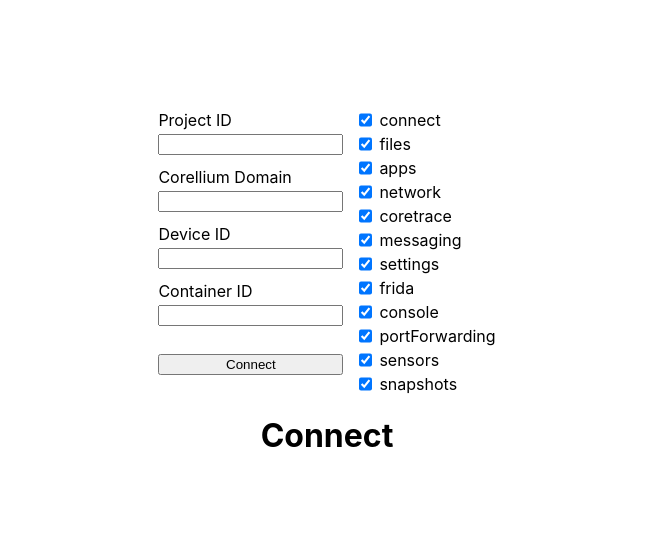
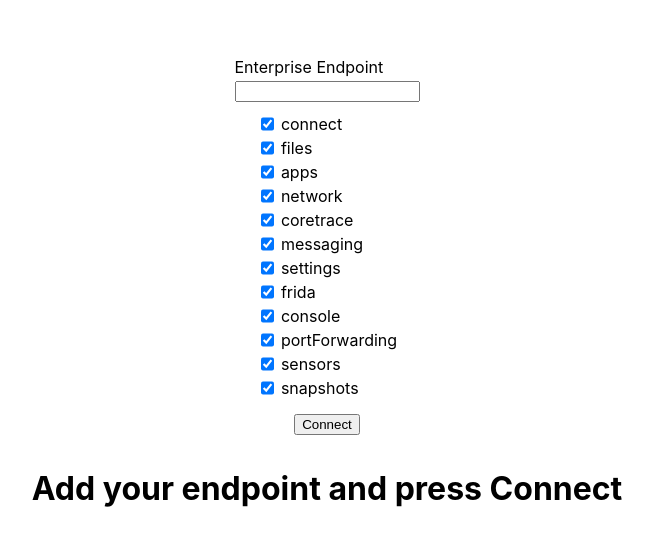
Before and after one commit to corellium/webplayer-client-examples, a Next.js app in the folder webplayer-example-next/: page / in a window 1280 px wide. Shown: the part 107-652 px from the top of the page, without its empty margins (313-966 px from the left). Built offline with nearby package versions, Linux system fonts and the light colour scheme.

Commit message:
CORE_1628: add end to end flow (#5)
* CORE_1628: add end to end flow

* Fix typo

Co-authored-by: Hayden Bleasel <hello@haydenbleasel.com>

```diff
--- a/webplayer-example-next/package.json
+++ b/webplayer-example-next/package.json
@@ -13,6 +13,7 @@
     "lint": "next lint"
   },
   "dependencies": {
+    "@corellium/corellium-api": "^1.5.0",
     "@corellium/corellium-webplayer": "^1.0.11",
     "next": "12.3.1",
     "react": "18.2.0",
--- /dev/null
+++ b/webplayer-example-next/pages/api/createDevice.ts
@@ -0,0 +1,47 @@
+import { NextApiHandler } from 'next';
+// @ts-ignore
+import { Corellium } from '@corellium/corellium-api';
+
+const handler: NextApiHandler = async (req, res) => {
+  const body = typeof req.body === 'string' ? JSON.parse(req.body) : req.body;
+  if (!body.endpoint) {
+    throw new Error('Missing required parameters');
+  }
+  const flavor = 'iphone6';
+  const os = '12.5.6';
+  const apiToken = 'my_api_token'; // Add your API token
+  const endpoint = body.endpoint;
+  const snapshot = 'my_snapshot_id'; // Add your snapshot ID
+
+  try {
+    const corellium = new Corellium({
+      endpoint,
+      apiToken,
+    });
+
+    const project = await corellium.createProject('Webplayer Project');
+
+    await project.setQuotas({
+      cores: 2,
+    });
+
+    const instance = await project.createInstance({
+      name: 'Webplayer Device',
+      flavor,
+      os,
+      bootOptions: {
+        snapshot,
+      },
+    });
+
+    res.status(200).json({
+      instanceId: instance.id,
+      projectId: project.id,
+    });
+  } catch (error: any) {
+    console.error(error);
+    res.status(500).json({ error: `ERROR creating device: ${error.message}` });
+  }
+};
+
+export default handler;
--- a/webplayer-example-next/pages/api/auth.ts
+++ b/webplayer-example-next/pages/api/createSession.ts
@@ -4,8 +4,6 @@
   method?: string;
   error?: string;
 };
-
-const LOGIN_URL = 'https://example.corellium.com/api/v1/webplayer'; // example for this domain would be https://app.corellium.co/api/v1/webplayer in production
 
 const defaultFeatures = {
   powerManagement: true,
@@ -22,7 +20,11 @@
   req: NextApiRequest,
   res: NextApiResponse<Data>
 ) {
-  const { instanceId, projectId, features } = req.body;
+  const body = typeof req.body === 'string' ? JSON.parse(req.body) : req.body;
+
+  const { instanceId, projectId, domain, features } = body;
+
+  const LOGIN_URL = `${domain}/api/v1/webplayer`;
 
   if (!projectId) {
     res.status(400).json({ error: 'Missing required parameters' });
@@ -35,7 +37,7 @@
         method: 'POST',
         headers: {
           'Content-Type': 'application/json',
-          Authorization: process.env.ACCESS_TOKEN,
+          Authorization: 'my_api_token', // Add your API token
         },
         body: JSON.stringify({
           instanceId,
@@ -54,7 +56,7 @@
 
       return;
     } catch (err: unknown) {
-      console.log('webplayer ERROR: ', err);
+      console.log('ERROR creating session: ', err);
       res.status(500).send({ error: 'ERROR getting token from the server' });
     }
   }
--- a/webplayer-example-next/pages/index.tsx
+++ b/webplayer-example-next/pages/index.tsx
@@ -1,29 +1,13 @@
 import type { NextPage } from 'next';
 import { useState } from 'react';
 import Head from 'next/head';
-import type { FormEventHandler } from 'react';
 import styles from '../styles/Home.module.css';
 import Webplayer from '@corellium/corellium-webplayer';
 
-type TParams = {
-  projectId: string;
-  corelliumDomain: string;
-  deviceId: string;
-  containerId: string;
-  features: {
-    [key: string]: boolean;
-  };
-};
-
 const Home: NextPage = () => {
-  const [text, setText] = useState('Connect');
+  const [text, setText] = useState('Add your endpoint and press Connect');
   const [show, setShow] = useState(false);
-  const [inputs, setInputs] = useState({
-    projectId: '',
-    deviceId: '',
-    corelliumDomain: '',
-    containerId: 'container',
-  });
+  const [endpoint, setEndpoint] = useState('');
   const [features, setFeatures] = useState({
     connect: true,
     files: true,
@@ -39,25 +23,46 @@
     snapshots: true,
   });
 
-  const handleFormSubmit: FormEventHandler<HTMLFormElement> = async (e) => {
-    e.preventDefault();
-    setShow(false);
-    setText('Connecting...');
-
-    const { projectId, deviceId, corelliumDomain, containerId } =
-      inputs as TParams;
+  const handleCreateDevice = async () => {
+    setText('Creating device...');
 
     try {
-      setText('Getting token...');
-      // get JWT using access token
-      const res = await fetch('/api/auth', {
+      const createdDevice = await fetch('/api/createDevice', {
         method: 'POST',
         headers: {
           'Content-Type': 'application/json',
         },
         body: JSON.stringify({
+          endpoint,
+        }),
+      });
+
+      setText('Device created successfully');
+
+      const json = await createdDevice.json();
+
+      handleCreateSession(json.projectId, json.instanceId);
+    } catch (error) {
+      console.error(error);
+      setText('Error creating device!');
+    }
+  };
+
+  const handleCreateSession = async (projectId: string, instanceId: string) => {
+    setText('Getting token...');
+
+    try {
+      setText('Getting token...');
+      // get JWT using access token
+      const res = await fetch('/api/createSession', {
+        method: 'POST',
+        headers: {
+          'Content-Type': 'application/json',
+        },
+        body: JSON.stringify({
+          domain: endpoint,
           projectId,
-          instanceId: deviceId,
+          instanceId,
           features,
         }),
       });
@@ -70,13 +75,11 @@
       if (token) {
         setText('Token recieved and connecting ...');
 
-        // now that we have a JWT, set up the webplayer
-        // pass the id for the div that will hold the iframe as `containerId`
         const webplayer = new Webplayer({
           token,
-          domain: corelliumDomain,
-          deviceId,
-          containerId,
+          domain: endpoint,
+          deviceId: instanceId,
+          containerId: 'container',
         });
         webplayer.on('success', (data) => {
           console.log('data', data);
@@ -105,54 +108,14 @@
       </Head>
 
       <main className={styles.main}>
-        <form className={styles.form} onSubmit={handleFormSubmit}>
-          <div className={styles.fields}>
         <div className={styles.field}>
-              <label htmlFor="projectId">Project ID</label>
-              <input
-                type="text"
-                name="projectId"
-                onChange={(e) =>
-                  setInputs({ ...inputs, projectId: e.target.value })
-                }
-              />
-            </div>
-            <div className={styles.field}>
-              <label htmlFor="corelliumDomain">Corellium Domain</label>
+          <label htmlFor="corelliumDomain">Enterprise Endpoint</label>
           <input
             type="text"
             name="corelliumDomain"
-                onChange={(e) =>
-                  setInputs({ ...inputs, projectId: e.target.value })
-                }
+            onChange={(e) => setEndpoint(e.target.value)}
           />
         </div>
-            <div className={styles.field}>
-              <label htmlFor="deviceId">Device ID</label>
-              <input
-                type="text"
-                name="deviceId"
-                onChange={(e) =>
-                  setInputs({ ...inputs, projectId: e.target.value })
-                }
-              />
-            </div>
-
-            <div className={styles.field}>
-              <label htmlFor="containerId">Container ID</label>
-              <input
-                type="text"
-                name="containerId"
-                onChange={(e) =>
-                  setInputs({ ...inputs, projectId: e.target.value })
-                }
-              />
-            </div>
-            <button className={styles.btn} type="submit">
-              Connect
-            </button>
-          </div>
-
         <div className={styles.features}>
           {Object.keys(features).map((feature, index) => (
             <div className={styles.featuresWrapper} key={index}>
@@ -174,7 +137,11 @@
             </div>
           ))}
         </div>
-        </form>
+        <div className={styles.field}>
+          <button className={styles.btn} onClick={handleCreateDevice}>
+            Connect
+          </button>
+        </div>
         <h1>{text}</h1>
         <div
           className={styles.container}
--- a/webplayer-example-next/styles/Home.module.css
+++ b/webplayer-example-next/styles/Home.module.css
@@ -30,6 +30,7 @@
   display: flex;
   flex-direction: column;
   gap: 4px;
+  margin-bottom: 12px;
 }
 
 .features {
```
Lines whose indentation alone changed are shown as unchanged.
